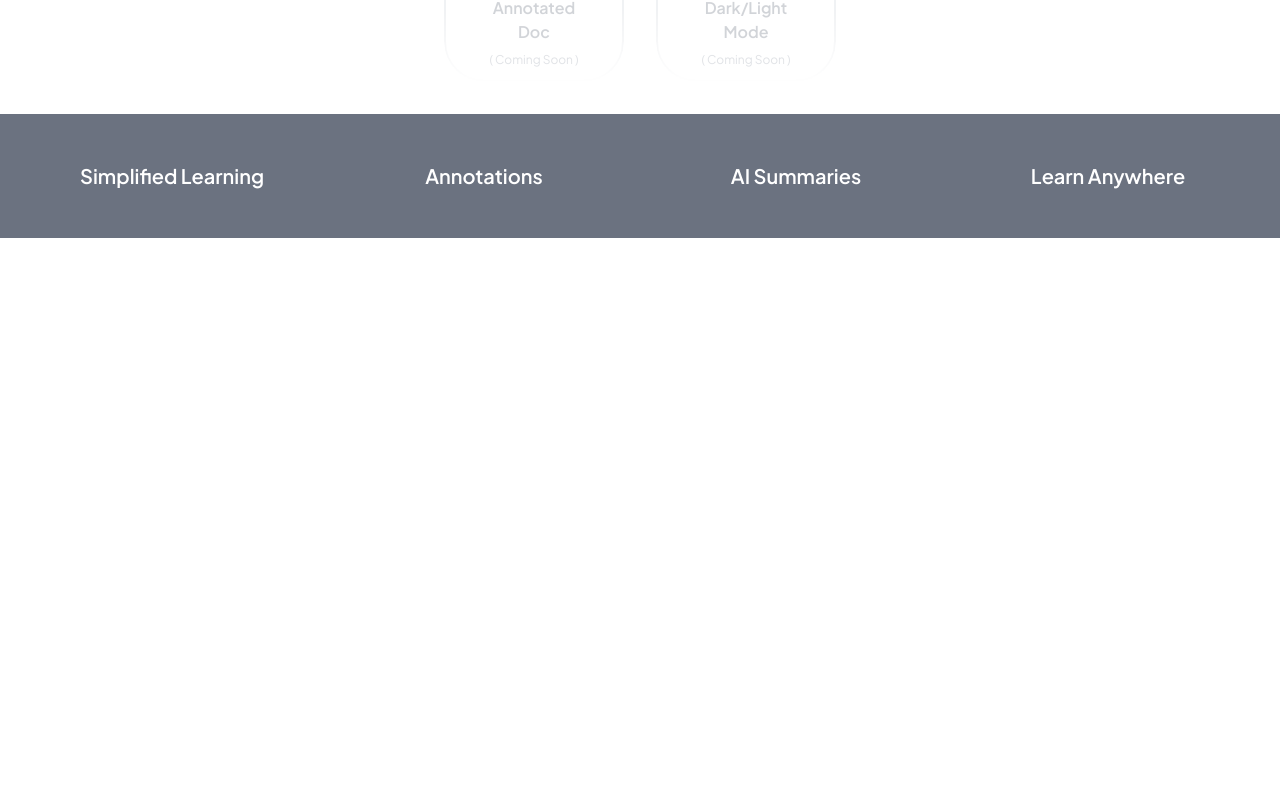
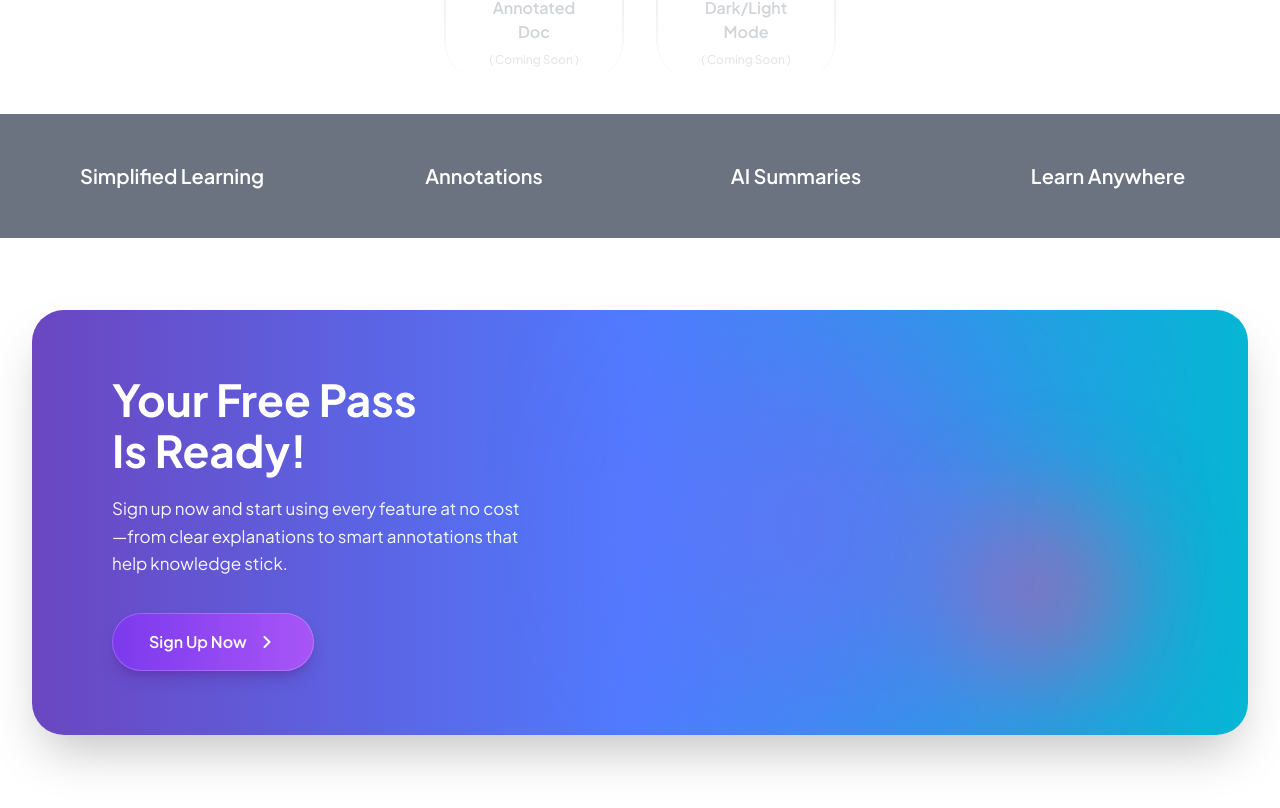
Before and after one commit to sathprithika/edu-platform-userpanel, a Next.js app in the folder apps/web/: page / in a window 1280 px wide. Shown: the part 4863-5671 px from the top of the page. Before the commit the page ends 5301 px from the top, so only its background shows below. Built offline with nearby package versions, Linux system fonts and the light colour scheme; a web font is replaced by a local one.

Commit message:
card section created

```diff
--- /dev/null
+++ b/apps/web/app/components/layout/Card.tsx
@@ -0,0 +1,49 @@
+"use client"
+import React from 'react';
+
+const Card: React.FC = () => {
+  const handleSignUpClick = () => {
+    // Navigate to signup page
+    window.location.href = '/signup'; // Change this URL to your actual signup page
+  };
+
+  return (
+    <div className="min-h-[calc(100vh-200px)] bg-white flex items-start justify-center -mt-24 md:-mt-32 lg:-mt-40 p-4 md:p-6 lg:p-8 pb-4 md:pb-6 lg:pb-8">
+      <div className="w-full max-w-[1280px] rounded-[32px] overflow-hidden shadow-2xl relative">
+        {/* Gradient Background */}
+        <div className="absolute inset-0 bg-gradient-to-r from-[#6B46C1] via-[#4F7CFF] to-[#06B6D4]"></div>
+
+        {/* Glowing Orbs */}
+        <div className="absolute top-1/2 right-[20%] -translate-y-1/2 w-[320px] h-[320px] rounded-full bg-[#8B5CF6] opacity-50 blur-[100px]"></div>
+        <div className="absolute bottom-[15%] right-[10%] w-[160px] h-[160px] rounded-full bg-[#EC4899] opacity-60 blur-[60px]"></div>
+
+        <div className="flex flex-col md:flex-row relative z-10">
+          {/* Left Content Section */}
+          <div className="flex-1 px-12 py-12 md:px-16 md:py-14 lg:px-20 lg:py-16 flex flex-col justify-center">
+            <h1 className="jakarta-font font-bold text-white text-[36px] md:text-[40px] lg:text-[44px] leading-[1.15] mb-5">
+              Your Free Pass<br />Is Ready!
+            </h1>
+
+            <p className="jakarta-font font-normal text-white/95 text-[16px] md:text-[17px] leading-[1.6] mb-9 max-w-[420px]">
+              Sign up now and start using every feature at no cost—from clear explanations to smart annotations that help knowledge stick.
+            </p>
+
+            <button
+              onClick={handleSignUpClick}
+              className="jakarta-font font-semibold text-white text-[16px] px-9 py-4 rounded-full bg-gradient-to-r from-[#7C3AED] via-[#A855F7] to-[#7C3AED] bg-[length:200%_100%] hover:bg-right transition-all duration-500 ease-out w-fit flex items-center gap-2.5 cursor-pointer shadow-lg shadow-purple-900/30 hover:shadow-xl hover:shadow-purple-900/40 border border-white/20"
+            >
+              Sign Up Now
+              <svg width="20" height="20" viewBox="0 0 20 20" fill="none" xmlns="http://www.w3.org/2000/svg">
+                <path d="M7.5 15L12.5 10L7.5 5" stroke="white" strokeWidth="2" strokeLinecap="round" strokeLinejoin="round"/>
+              </svg>
+            </button>
+          </div>
+
+
+        </div>
+      </div>
+    </div>
+  );
+};
+
+export default Card;
--- a/apps/web/app/page.tsx
+++ b/apps/web/app/page.tsx
@@ -3,6 +3,7 @@ import MainNavbar from "./components/layout/MainNavBar";
 import HeroSection from "./components/layout/HeroSection";
 import ExploreTopics from "./components/layout/ExploreTopics";
 import LearningPage from "./components/layout/LearningPage";
+import Card from "./components/layout/Card";
 
 
 
@@ -28,6 +29,8 @@ export default function Page() {
       {/*LEARNING PAGE*/}
       <LearningPage/>
 
+      <Card/>
+
 
 
     </div>
```
